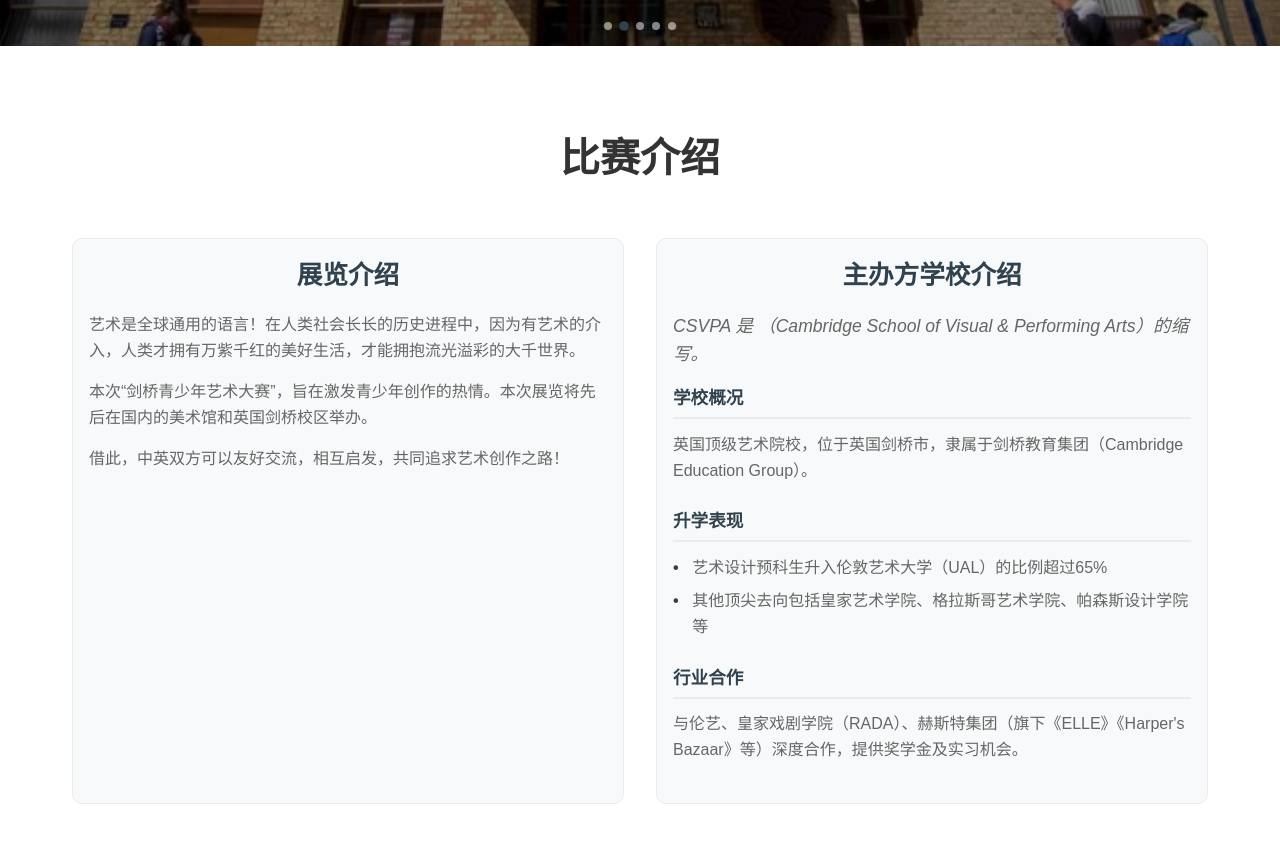
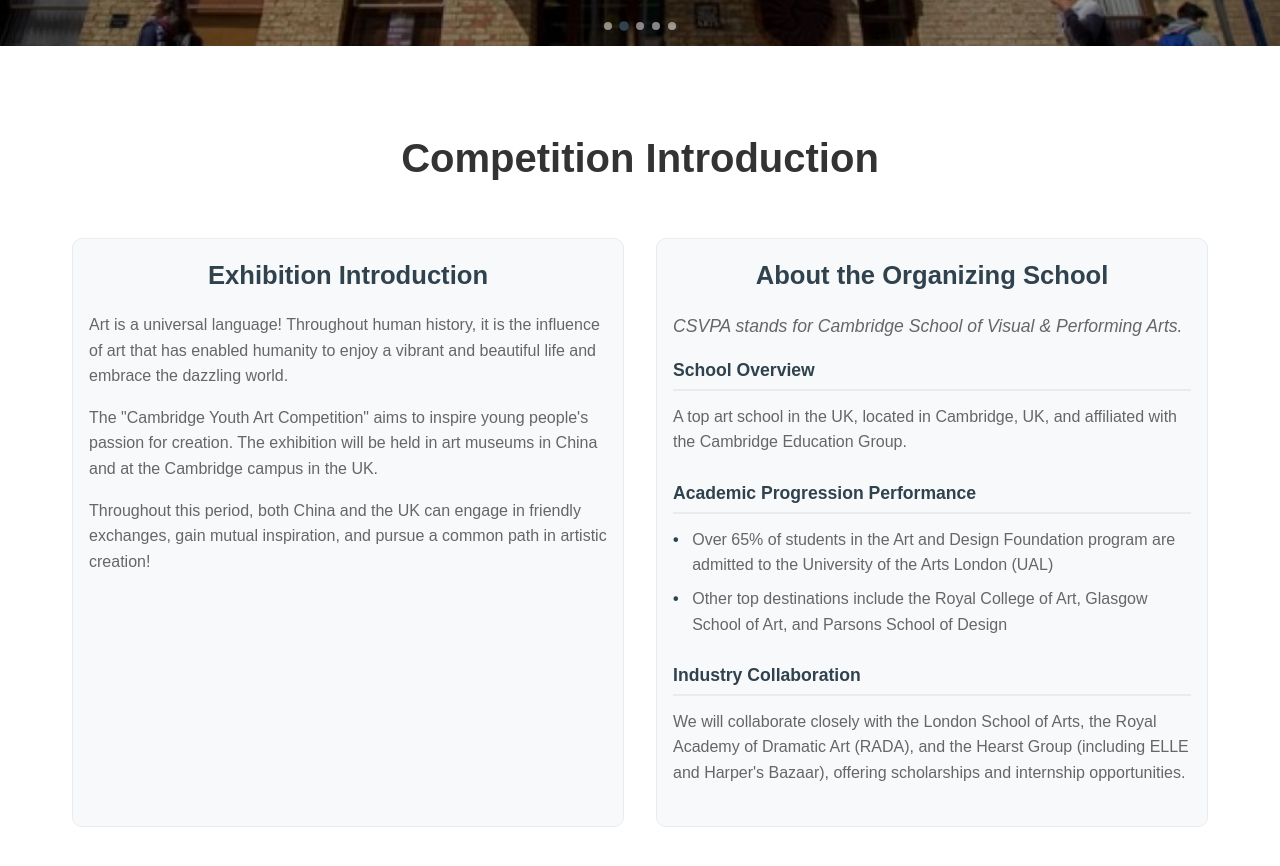
Before and after one commit to GuiTom/cyac-global.com, a Vue app: page /#/ in a window 1280 px wide. Shown: the part 600-1466 px from the top of the page. Built offline with nearby package versions, Linux system fonts and the light colour scheme.

Commit message:
修改部分翻译

```diff
--- a/src/views/Home.vue
+++ b/src/views/Home.vue
@@ -71,34 +71,34 @@
     <!-- 比赛介绍 -->
     <section id="about" class="about-section">
       <div class="container">
-        <h2 class="section-title">比赛介绍</h2>
+        <h2 class="section-title">Competition Introduction</h2>
         <div class="about-grid">
           <div class="about-card">
-            <h3>展览介绍</h3>
-            <p>艺术是全球通用的语言！在人类社会长长的历史进程中，因为有艺术的介入，人类才拥有万紫千红的美好生活，才能拥抱流光溢彩的大千世界。</p>
-            <p>本次“剑桥青少年艺术大赛”，旨在激发青少年创作的热情。本次展览将先后在国内的美术馆和英国剑桥校区举办。</p>
-            <p>借此，中英双方可以友好交流，相互启发，共同追求艺术创作之路！</p>
+            <h3>Exhibition Introduction</h3>
+            <p>Art is a universal language! Throughout human history, it is the influence of art that has enabled humanity to enjoy a vibrant and beautiful life and embrace the dazzling world.</p>
+            <p>The "Cambridge Youth Art Competition" aims to inspire young people's passion for creation. The exhibition will be held in art museums in China and at the Cambridge campus in the UK.</p>
+            <p>Throughout this period, both China and the UK can engage in friendly exchanges, gain mutual inspiration, and pursue a common path in artistic creation!</p>
           </div>
           <div class="about-card">
-            <h3>主办方学校介绍</h3>
-            <p class="school-name">CSVPA 是 （Cambridge School of Visual & Performing Arts）的缩写。</p>
+            <h3>About the Organizing School</h3>
+            <p class="school-name">CSVPA stands for Cambridge School of Visual & Performing Arts.</p>
 
             <div class="school-section">
-              <h4>学校概况</h4>
-              <p>英国顶级艺术院校，位于英国剑桥市，隶属于剑桥教育集团（Cambridge Education Group）。</p>
+              <h4>School Overview</h4>
+              <p>A top art school in the UK, located in Cambridge, UK, and affiliated with the Cambridge Education Group.</p>
             </div>
 
             <div class="school-section">
-              <h4>升学表现</h4>
+              <h4>Academic Progression Performance</h4>
               <ul class="achievement-list">
-                <li>艺术设计预科生升入伦敦艺术大学（UAL）的比例超过65%</li>
-                <li>其他顶尖去向包括皇家艺术学院、格拉斯哥艺术学院、帕森斯设计学院等</li>
+                <li>Over 65% of students in the Art and Design Foundation program are admitted to the University of the Arts London (UAL)</li>
+                <li>Other top destinations include the Royal College of Art, Glasgow School of Art, and Parsons School of Design</li>
               </ul>
             </div>
 
             <div class="school-section">
-              <h4>行业合作</h4>
-              <p>与伦艺、皇家戏剧学院（RADA）、赫斯特集团（旗下《ELLE》《Harper's Bazaar》等）深度合作，提供奖学金及实习机会。</p>
+              <h4>Industry Collaboration</h4>
+              <p>We will collaborate closely with the London School of Arts, the Royal Academy of Dramatic Art (RADA), and the Hearst Group (including ELLE and Harper's Bazaar), offering scholarships and internship opportunities.</p>
             </div>
           </div>
 
```
